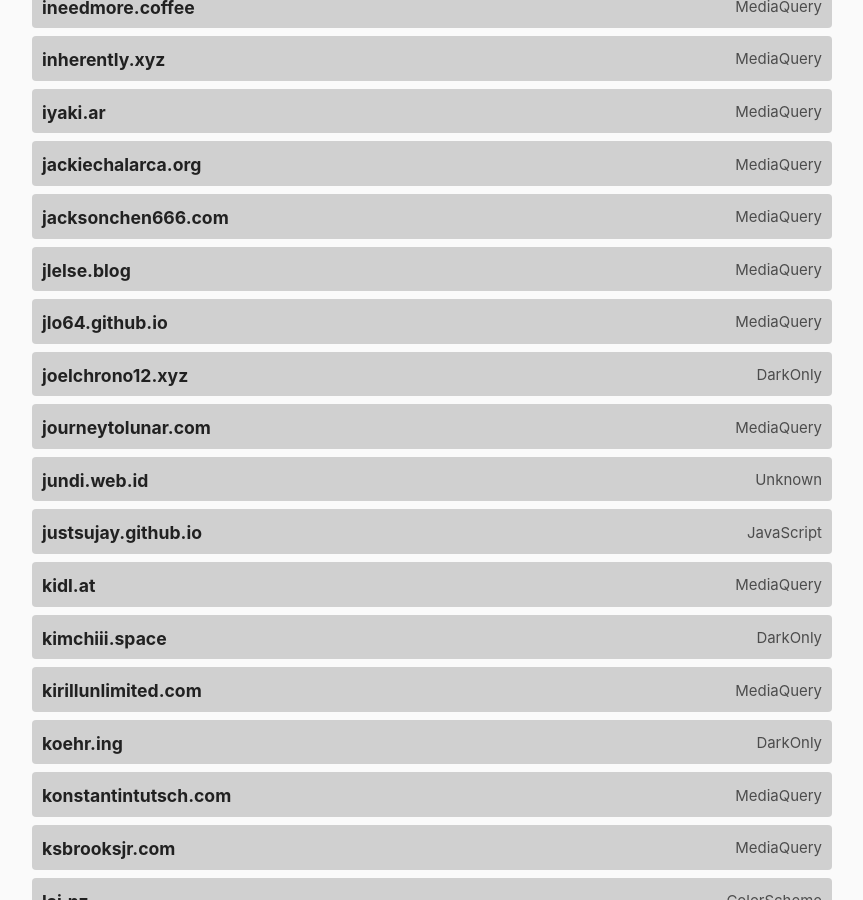
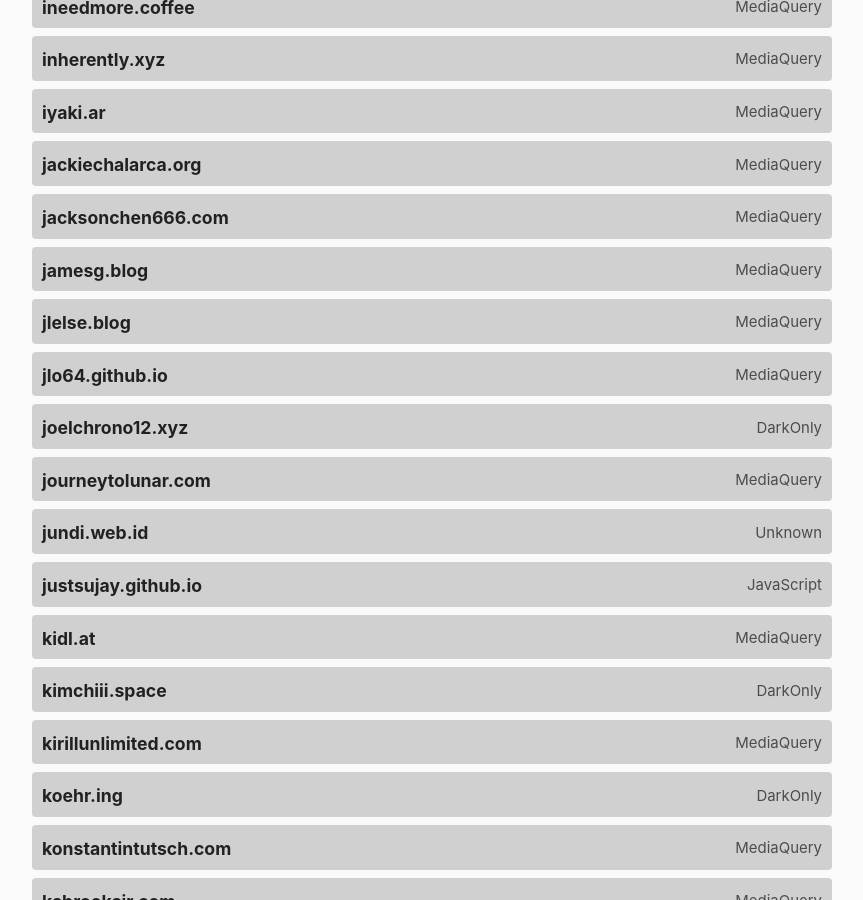
Before and after one commit to katherinek727/darktheme.club, a Jekyll site: the page built from index.md, in a window 1280 px wide and 900 px high, scrolled down 4163 px. Shown: the whole window, without its empty margins (208-1071 px from the left). Built offline with Jekyll 4.4.1, drawn with Linux system fonts in a browser that asks for light colours.

Commit message:
Update sites.yml

```diff
--- a/_data/sites.yml
+++ b/_data/sites.yml
@@ -697,3 +697,8 @@
   url: https://zwbetz.com/
   method: javascript
   last_checked: 2024-02-27
+
+- domain: jamesg.blog
+  url: https://jamesg.blog/
+  method: mediaquery
+  last_checked: 2025-03-12
```
